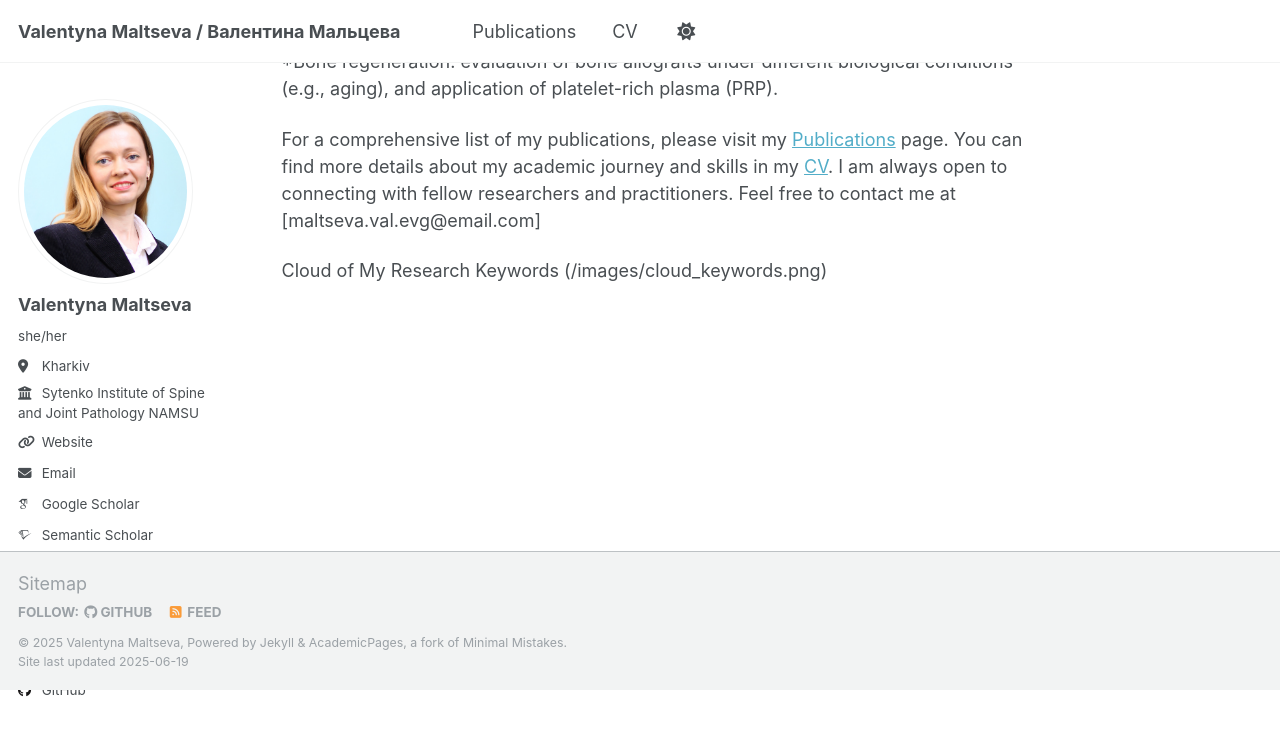
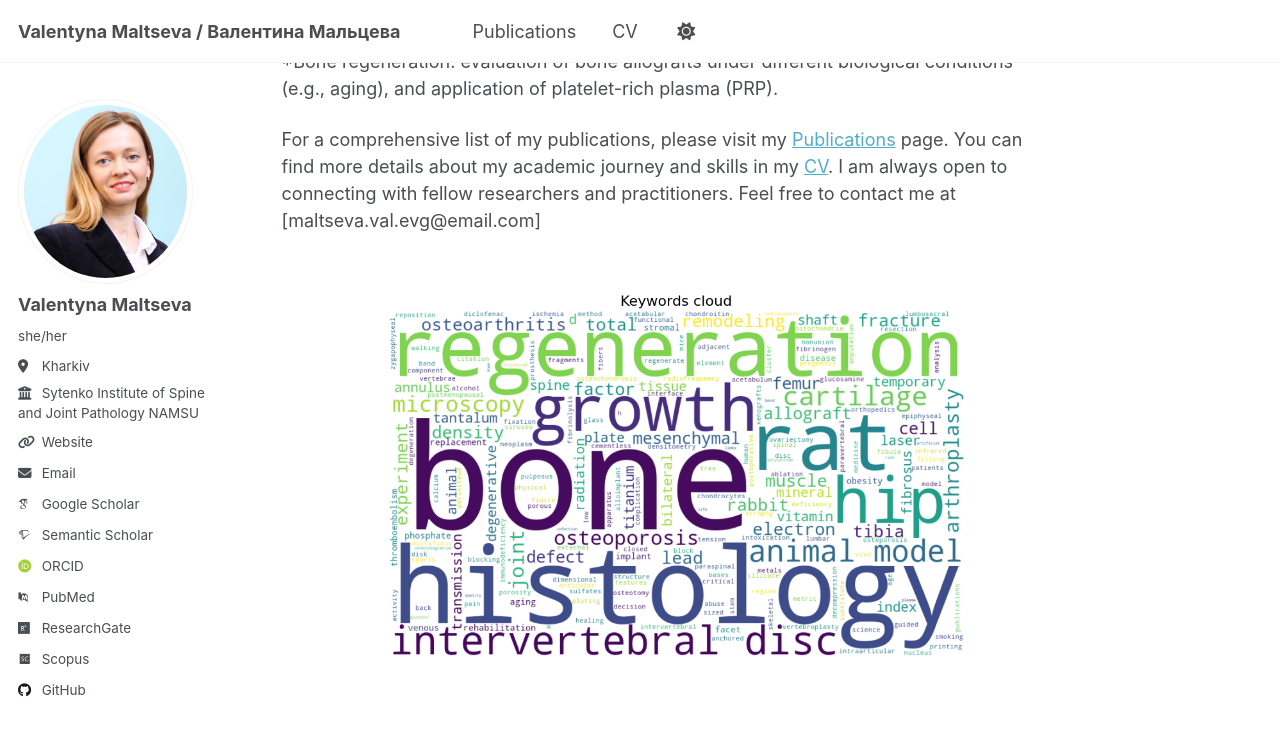
Before and after one commit to valentynamaltseva/valentynamaltseva.github.io, a Jekyll site: the page built from _pages/about.md, in a window 1280 px wide and 900 px high, scrolled down 488 px. Shown: the top 736 px of the window. Built offline with Jekyll 4.4.1, drawn with Linux system fonts in a browser that asks for light colours; some web fonts are replaced.

Commit message:
Update about.md

```diff
--- a/_pages/about.md
+++ b/_pages/about.md
@@ -15,8 +15,7 @@ Research Focus Areas
 *Degenerative spine disease: investigation of risk factors (e.g., obesity, muscle degeneration, heavy metal exposure), and in vivo experimental modeling.
 *Bone regeneration: evaluation of bone allografts under different biological conditions (e.g., aging), and application of platelet-rich plasma (PRP).
 
-For a comprehensive list of my publications, please visit my [Publications](/_publications/) page. You can find more details about my academic journey and skills in my [CV](/cv/). I am always open to connecting with fellow researchers and practitioners. Feel free to contact me at [maltseva.val.evg@email.com]
+For a comprehensive list of my publications, please visit my [Publications](/publications/) page. You can find more details about my academic journey and skills in my [CV](/cv/). I am always open to connecting with fellow researchers and practitioners. Feel free to contact me at [maltseva.val.evg@email.com]
 
 
-Cloud of My Research Keywords
-(/images/cloud_keywords.png)
+![Cloud of My Research Keywords](/images/cloud_keywords.png)
```
